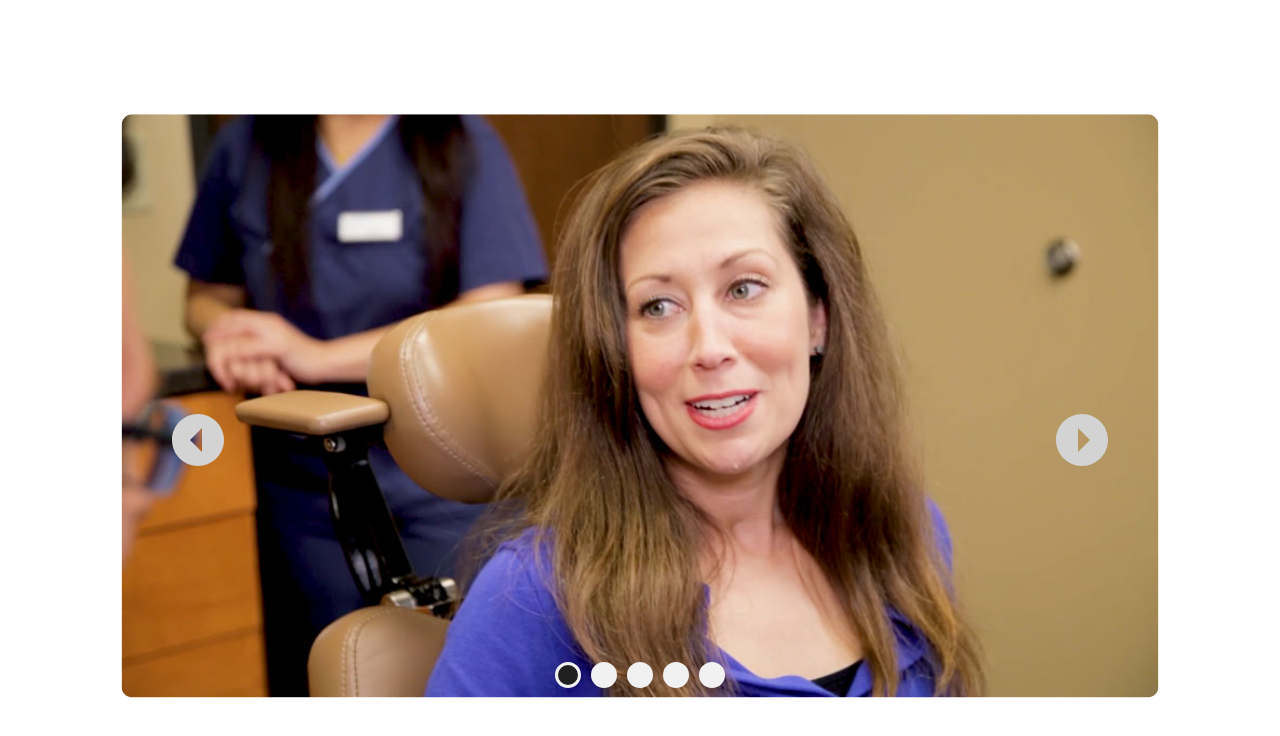
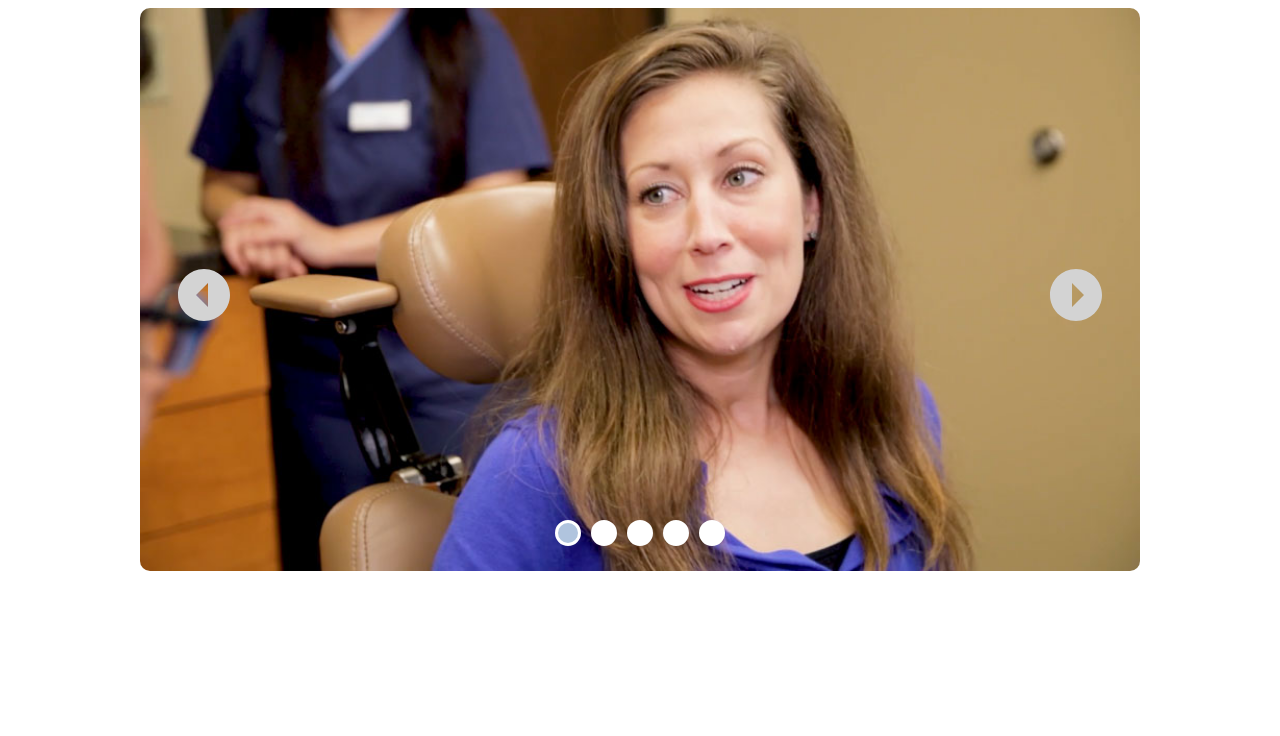
Before and after one commit to NathanSJang/nuvolum-assessment, a React (Create React App) app: page / in a window 1280 px wide. Shown: the top 736 px of the page. Built offline with nearby package versions, Linux system fonts and the light colour scheme.

Commit message:
fix slider comp

```diff
--- a/src/comp/ImageSlider.js
+++ b/src/comp/ImageSlider.js
@@ -1,4 +1,4 @@
-import React, {useState} from 'react';
+import React, {useState, useEffect} from 'react';
 import { IoMdArrowDropleftCircle, IoMdArrowDroprightCircle } from 'react-icons/io';
 import Modal from './Modal';
 
@@ -6,7 +6,13 @@ import Modal from './Modal';
 export default function ImageSlider({ silderData }) {
     const [current, setCurrent] = useState(0);
     const [openModal, setOpenModal] = useState(false);
+    const [imgData, setImgData] = useState(null)
     const len = silderData.length;
+
+    useEffect(() => {
+        let data = silderData.filter(d => d.id === current +1)
+        setImgData(data);
+    }, [current, silderData]);
 
     if(len <= 0) {
         return null;
@@ -26,30 +32,31 @@ export default function ImageSlider({ silderData }) {
         setCurrent(idx);
     }
 
+
     return (
         <div className="slider-container">
             <section className="slider">
                 <IoMdArrowDropleftCircle className='left-arrow' onClick={prevSlide}/>
                 <IoMdArrowDroprightCircle className="right-arrow" onClick={nextSlide}/>
 
+                <div
+                    className="inner"
+                    style={{ transform: `translateX(-${current * 100}%)` }}
+                >
                 {silderData.map((data, idx) => {
                     let path = 'images/slider-assets/' + data.image
                     return (
-                        <div className={idx === current ? "slide active" : "slide"} key={idx}>
-                            {idx === current && (
                         <img
                             onClick={() => setOpenModal(true)}
                             src={path}
                             alt={data.alt}
                             className="image"
                         />
-                                )}
-                        </div>
                     )
                 })}
-                <Modal open={openModal} onClose={() => setOpenModal(false)}>
-                    test
+                <Modal open={openModal} onClose={() => setOpenModal(false)} data={imgData}>
                 </Modal>
+                </div>
 
                 <div className='container-dots'>
                     {Array.from({length: len}).map((dot, idx) => (
--- a/src/comp/Modal.js
+++ b/src/comp/Modal.js
@@ -1,14 +1,14 @@
 import React from 'react'
 
-export default function Modal({ open, children, onClose }) {
+export default function Modal({ open, onClose, data }) {
     if(!open) return null;
-
+    console.log(data.map(d => d.alt))
     return (
         <>
             <div className="overlay" />
             <div className="modal">
-                {children}
-                <button onClick={onClose}>Close</button>
+                {data[0].alt}
+                <button className='modal-close-btn' onClick={onClose}>Close</button>
             </div>
         </>
     )
--- a/src/style/app.scss
+++ b/src/style/app.scss
@@ -1,5 +1,47 @@
 @import './comp/ImageSlider.scss';
 @import './comp/modal.scss';
+
+@mixin bp-laptop-l {
+	@media (max-width: 1440px) {
+		@content;
+	}
+}
+
+@mixin bp-laptop-m {
+	@media (max-width: 1365px) {
+		@content;
+	}
+}
+
+@mixin bp-laptop {
+	@media (max-width: 1024px) {
+		@content;
+	}
+}
+
+@mixin bp-tablet {
+	@media (max-width: 768px) {
+		@content;
+	}
+}
+
+@mixin bp-mobile-l {
+	@media (max-width: 425px) {
+		@content;
+	}
+}
+
+@mixin bp-mobile {
+	@media (max-width: 375px) {
+		@content;
+	}
+}
+
+@mixin bp-mobile-s {
+	@media (max-width: 320px) {
+		@content;
+	}
+}
 
 .App {
     display: flex;
--- a/src/style/comp/ImageSlider.scss
+++ b/src/style/comp/ImageSlider.scss
@@ -1,24 +1,31 @@
 .slider-container {
-    width: 80%;
+    max-width: 1000px;
+    overflow: hidden;
+
 }
 
 .slider {
     position: relative;
-    height: 100vh;
-    display: flex;
-    justify-content: center;
-    align-items: center;
+}
+.inner {
+    white-space: nowrap;
+    transition: transform 0.3s;
 }
 
 .image {
     width: 100%;
     height: auto;
     border-radius: 10px;
+    display: inline-flex;
+    align-items: center;
+    justify-content: center;
+    cursor: pointer;
 }
+
 
 .right-arrow {
     position: absolute;
-    top: 50%;
+    top: 45%;
     right: 32px;
     font-size: 4rem;
     color: lightgray;
@@ -26,10 +33,18 @@
     cursor: pointer;
     user-select: none;
 }
+.right-arrow:hover {
+    transform: scale(1.2);
+    color: lightsteelblue;
+}
+.left-arrow:hover {
+    transform: scale(1.2);
+    color: lightsteelblue;
+}
 
 .left-arrow {
     position: absolute;
-    top: 50%;
+    top: 45%;
     left: 32px;
     font-size: 4rem;
     color: lightgray;
@@ -38,19 +53,10 @@
     user-select: none;
 }
 
-.slide {
-    opacity: 0;
-    transition-duration: 1s ease;
-}
 
-.slide.active {
-    opacity: 1;
-    transition-duration: 1s;
-    transform: scale(1.08);
-}
 .container-dots {
     position: absolute;
-    bottom: 15%;
+    bottom: 5%;
     left: 50%;
     transform: translateX(-50%);
     display: flex;
@@ -60,12 +66,12 @@
     width: 20px;
     height: 20px;
     border-radius: 50%;
-    border: 3px solid #f1f1f1;
+    border: 3px solid white;
     margin: 0 5px;
-    background: #f1f1f1;
+    background: white;
     cursor: pointer;
   }
 
 .dot.active {
-    background: rgb(32, 32, 32);
+    background: lightsteelblue;
   }
--- a/src/style/comp/modal.scss
+++ b/src/style/comp/modal.scss
@@ -9,9 +9,11 @@
     flex-direction: column;
     justify-content: center;
     align-items: center;
+    text-align: center;
     width: 30%;
     height: auto;
     z-index: 10;
+    font-size: 4rem;
 }
 .overlay {
     position: fixed;
@@ -19,6 +21,13 @@
     left: 0;
     right: 0;
     bottom: 0;
-    background-color: rgba(0, 0, 0, .7);
+    background: rgba(0,0,0,0.5);
+    opacity: 0.5;
     z-index: 10;
 }
+
+.modal-close-btn {
+    margin-top: 2rem;
+    font-size: 3rem;
+    padding: 5%;
+}
```
Lines whose indentation alone changed are shown as unchanged.
